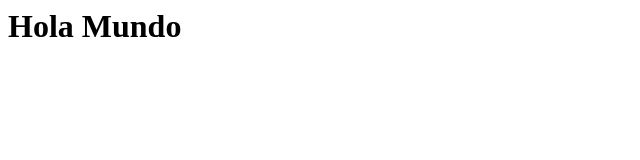
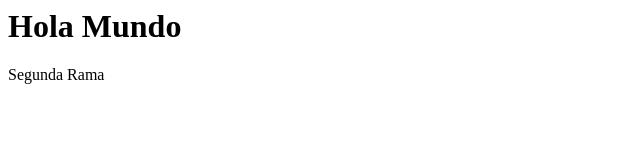
Before and after one commit to xfibben/ejercicio-integracion-software, a plain HTML site: page index.html in a window 1280 px wide. Shown: the full height of the page, 0-640 px from the left. Drawn offline with Linux system fonts and the light colour scheme.

Commit message:
FIRST SEND

```diff
--- a/index.html
+++ b/index.html
@@ -1,3 +1,4 @@
 <html>
 <h1>Hola Mundo</h1>
+<p>Segunda Rama</p>
 </html>
```
